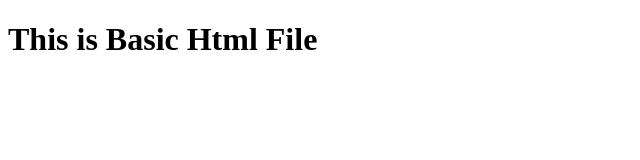
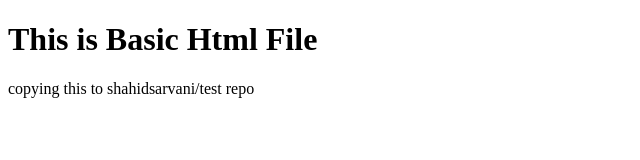
Before and after one commit to HamzaZafarBhatti/copyaction, a plain HTML site: page index.html in a window 1280 px wide. Shown: the whole page, without its empty margins (0-640 px from the left). Drawn offline with Linux system fonts and the light colour scheme.

Commit message:
Update index.html

```diff
--- a/index.html
+++ b/index.html
@@ -10,6 +10,7 @@
 
 <body>
     <h1>This is Basic Html File</h1>
+    copying this to shahidsarvani/test repo
 </body>
 
 </html>
```
